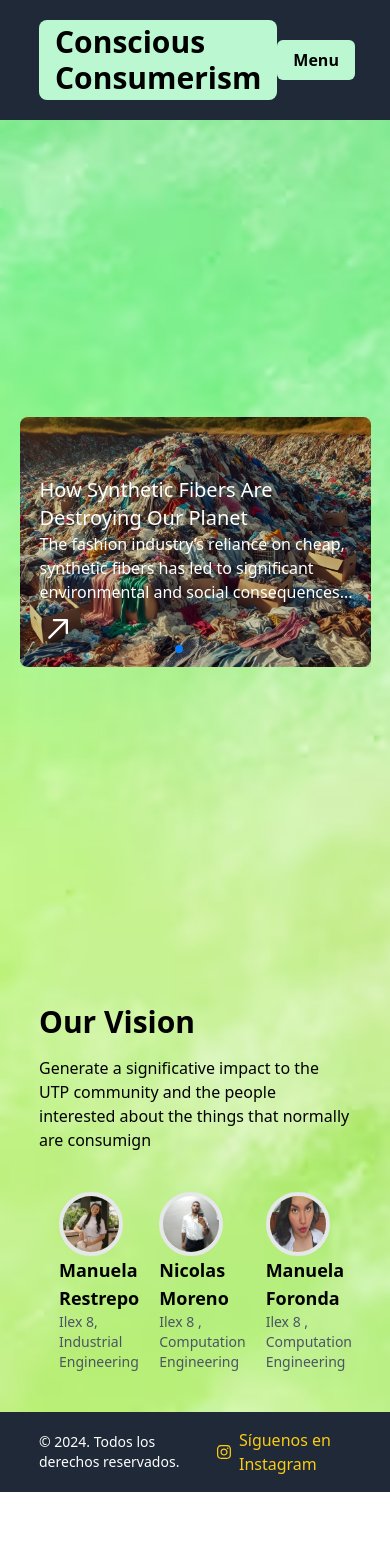
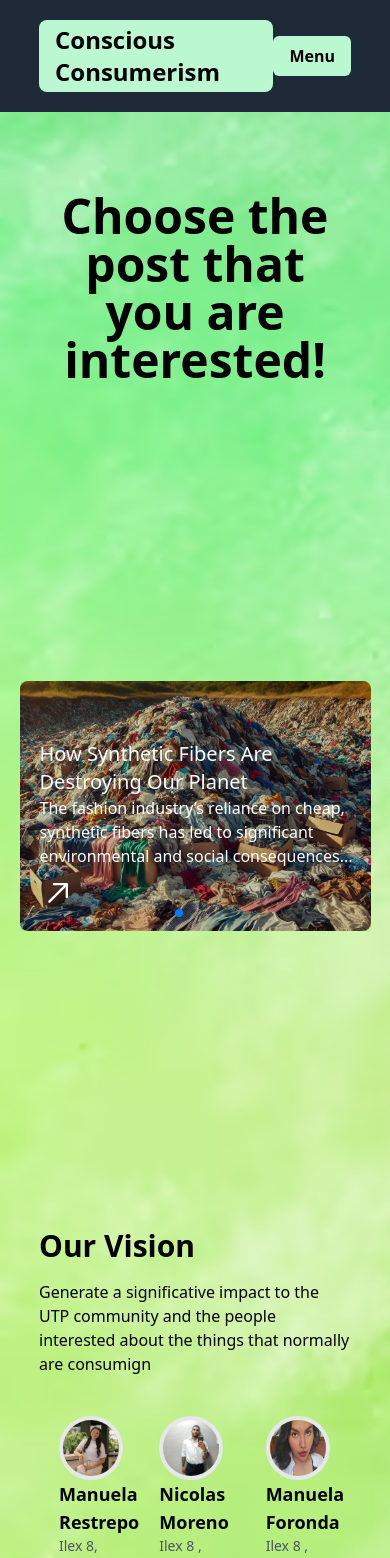
Before and after one commit to nicolasm1605/Consumerism, a React (Vite) app: page / in a window 390 px wide. Shown: the top 1558 px of the page. Before the commit the page ends 1492 px from the top, so only its background shows below. Built offline with nearby package versions, Linux system fonts and the light colour scheme.

Commit message:
diseño responsive

```diff
--- a/src/App.jsx
+++ b/src/App.jsx
@@ -10,6 +10,7 @@ import Page4 from './pages/Page4';
 import Page5 from './pages/Page5';
 import Insights from './components/Insights';
 import backgroundImage from './assets/images/background.jpg';
+import Hero from './components/Hero';
 
 function App() {
   return (
@@ -21,7 +22,9 @@ function App() {
 
       >
         <Routes>
-          <Route path="/" element={<><Slider /><Insights /></>} />
+          <Route path="/" element={<>
+          <Hero/><Slider /><Insights />
+          </>} />
           <Route path="/post1" element={<Page1 />} />
           <Route path="/post2" element={<Page2 />} />
           <Route path="/post3" element={<Page3 />} />
--- a/src/components/Footer.jsx
+++ b/src/components/Footer.jsx
@@ -1,5 +1,4 @@
 import React from 'react';
-import { Link } from 'react-router-dom';
 import { FontAwesomeIcon } from '@fortawesome/react-fontawesome';
 import { faInstagram } from '@fortawesome/free-brands-svg-icons';
 
@@ -9,19 +8,19 @@ const Footer = () => {
       <div className="w-4/5 m-auto flex justify-between items-center">
         <p className="text-sm">&copy; 2024. Todos los derechos reservados.</p>
         <div>
-          <Link
-            to={{ pathname: "https://www.instagram.com/consumingutp/" }} // Reemplaza con tu enlace de Instagram
+          <a
+            href="https://www.instagram.com/consumingutp/" // Reemplaza con tu enlace de Instagram
             target="_blank" // Abre en una nueva pestaña
             rel="noopener noreferrer" // Mejora la seguridad
             className="flex items-center text-yellow-400 hover:underline"
           >
             <FontAwesomeIcon icon={faInstagram} className="mr-2" />
             Síguenos en Instagram
-          </Link>
+          </a>
         </div>
       </div>
     </footer>
   );
-}
+};
 
 export default Footer;
--- a/src/components/Header.jsx
+++ b/src/components/Header.jsx
@@ -13,7 +13,7 @@ const Header = () => {
           <motion.h1
             whileHover={{ scale: 1.2 }}
             whileTap={{ scale: 0.95 }}
-            className="text-3xl bg-green-200 px-4 py-1 rounded-lg font-bold  "
+            className="text-2xl md:text-lg bg-green-200 px-4 py-1 rounded-lg font-bold "
           >
             Conscious Consumerism
           </motion.h1>
--- /dev/null
+++ b/src/components/Hero.jsx
@@ -0,0 +1,13 @@
+import React from 'react'
+
+const Hero = () => {
+  return (
+    <div className=" flex justify-center items-center pt-20 ">
+      <h1 className="w-3/4 text-5xl  font-bold text-center">
+        Choose the post that you are interested!
+      </h1>
+    </div>
+  );
+};
+
+export default Hero;
--- a/src/components/Insights.jsx
+++ b/src/components/Insights.jsx
@@ -22,7 +22,7 @@ const Insights = () => {
             whileInView="visible"
             viewport={{ amount: 0.5 }}
             variants={textVariant}
-            className="w-4/5 m-auto py-10 flex flex-col md:flex-row justify-between space-x-5 space-y-10 md:space-y-0">
+            className="w-4/5 m-auto pb-20 flex flex-col md:flex-row justify-between space-x-5 space-y-10 md:space-y-0">
             <div className="md:w-1/3 space-y-4">
                 <h2 className="text-3xl font-bold"> Our Vision</h2>
                 <p >Generate a significative impact to the UTP community and the people interested about the things that normally are consumign</p>
```
